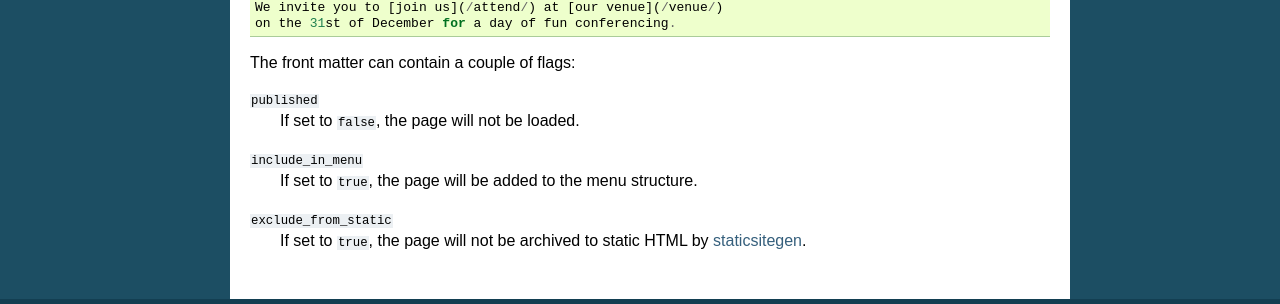
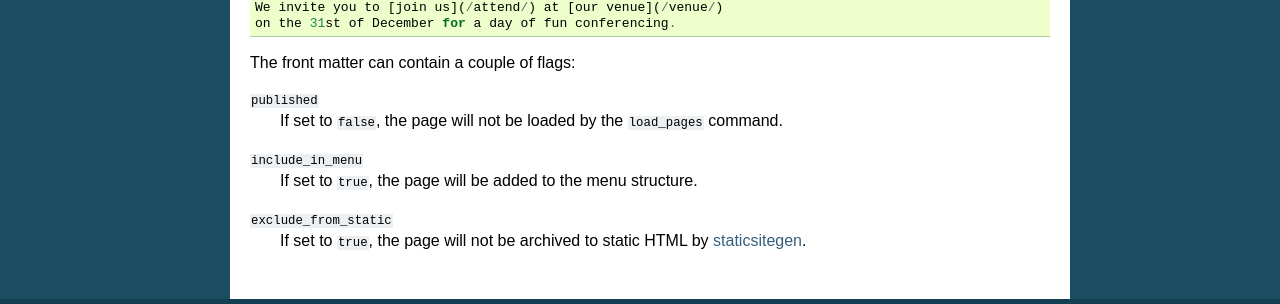
Before and after one commit to CTPUG/wafer, a Sphinx documentation site: the page built from docs/pages.rst, in a window 1280 px wide. Shown: the part 1060-1364 px from the top of the page. Built offline with Sphinx 7.4.7, drawn with Linux system fonts in a browser that asks for light colours.

Commit message:
Remind the reader that we are talking about load_pages

```diff
--- a/docs/pages.rst
+++ b/docs/pages.rst
@@ -68,7 +68,8 @@ e.g. ``pages/index.md``::
 The front matter can contain a couple of flags:
 
 ``published``
-    If set to ``false``, the page will not be loaded.
+    If set to ``false``, the page will not be loaded by the
+    ``load_pages`` command.
 ``include_in_menu``
     If set to ``true``, the page will be added to the menu structure.
 ``exclude_from_static``
```
